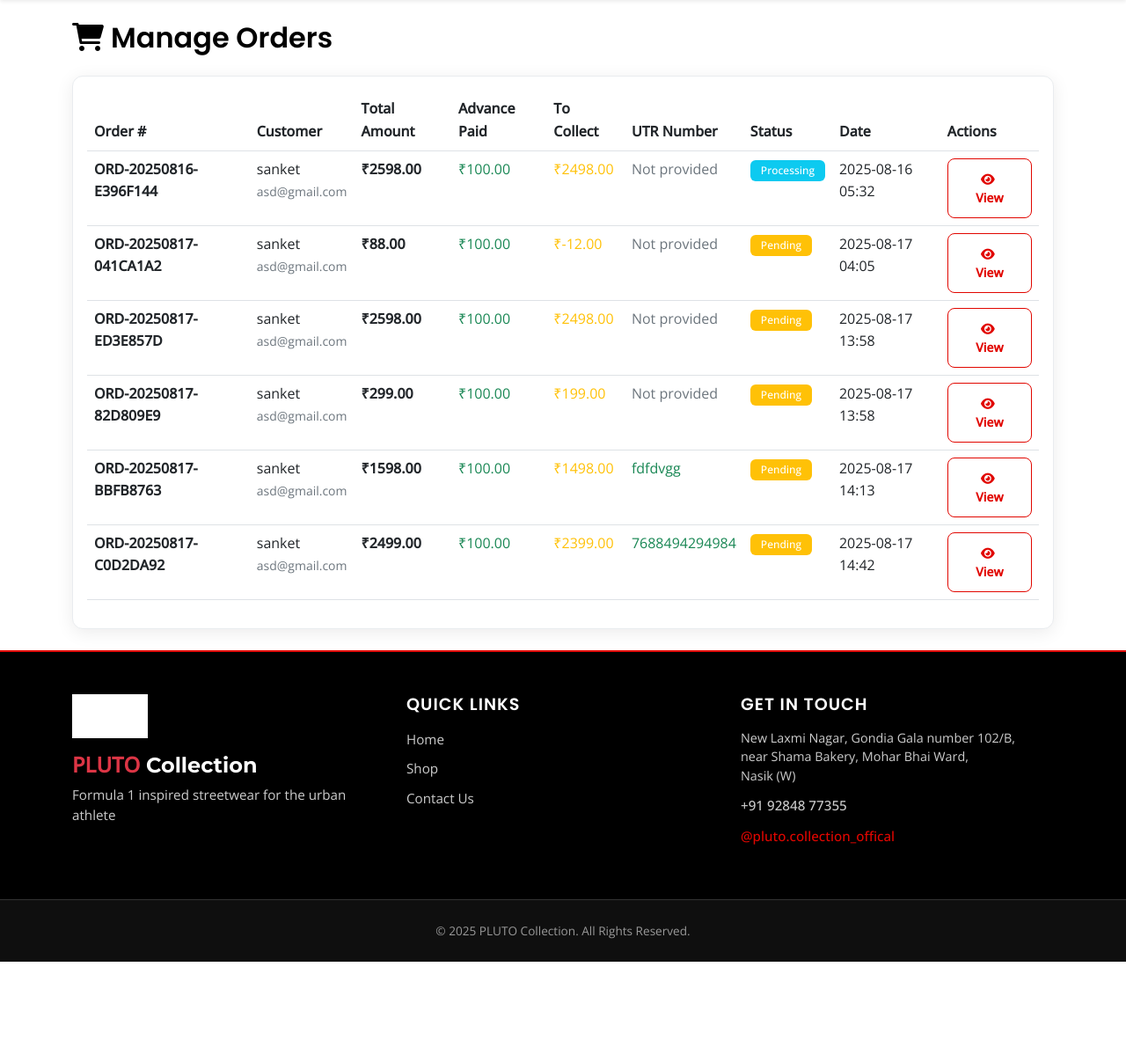
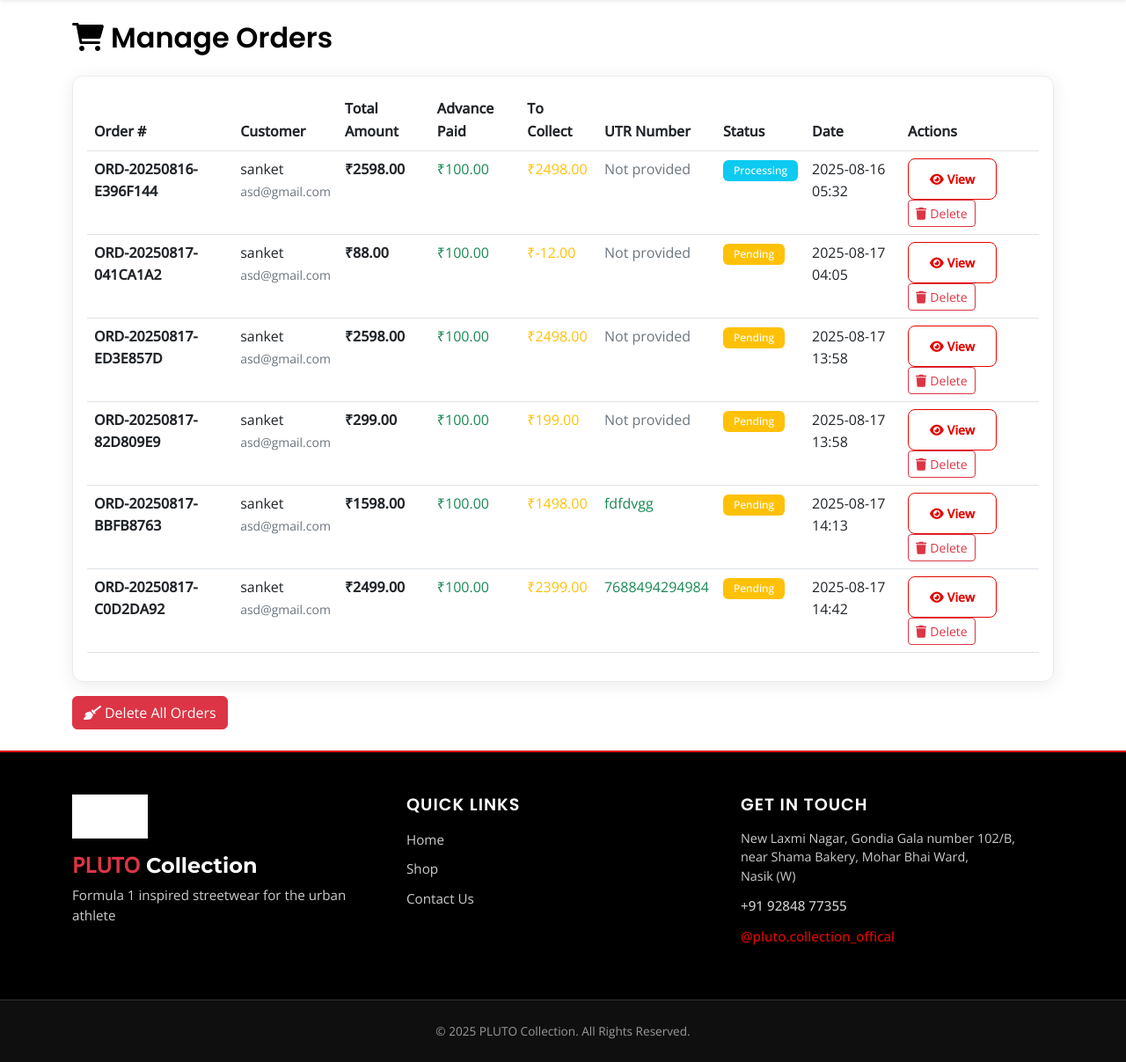
Before and after one commit to sank4512/plutocollection.in, a Flask app: template plutonew/VelocityThreads/templates/admin/orders.html in a window 1280 px wide. Shown: the part 67-1274 px from the top of the page at 88% size. Before the commit the page ends 1160 px from the top, so only its background shows below. Run offline with Flask 3, Linux system fonts and the light colour scheme; the template is opened without the code that fills it: values that come from a table or form of the project are taken from there, others are empty; data comes from the database, SQL or seed files in the repository.

Commit message:
Update orders.html

```diff
--- a/plutonew/VelocityThreads/templates/admin/orders.html
+++ b/plutonew/VelocityThreads/templates/admin/orders.html
@@ -73,6 +73,11 @@
                                class="btn btn-sm btn-outline-primary">
                                 <i class="fas fa-eye me-1"></i>View
                             </a>
+                            <form method="POST" action="{{ url_for('admin_delete_order', order_id=order.id) }}" style="display:inline-block;">
+                                <button class="btn btn-sm btn-outline-danger" onclick="return confirm('Delete this order?')">
+                                    <i class="fas fa-trash me-1"></i>Delete
+                                </button>
+                            </form>
                         </td>
                     </tr>
                     {% endfor %}
@@ -80,6 +85,13 @@
             </table>
         </div>
     </div>
+</div>
+<div class="mt-3">
+    <form method="POST" action="{{ url_for('admin_cleanup_orders') }}">
+        <button class="btn btn-danger" onclick="return confirm('Delete ALL orders? This cannot be undone.')">
+            <i class="fas fa-broom me-1"></i>Delete All Orders
+        </button>
+    </form>
 </div>
 {% else %}
 <div class="text-center py-5">
```
